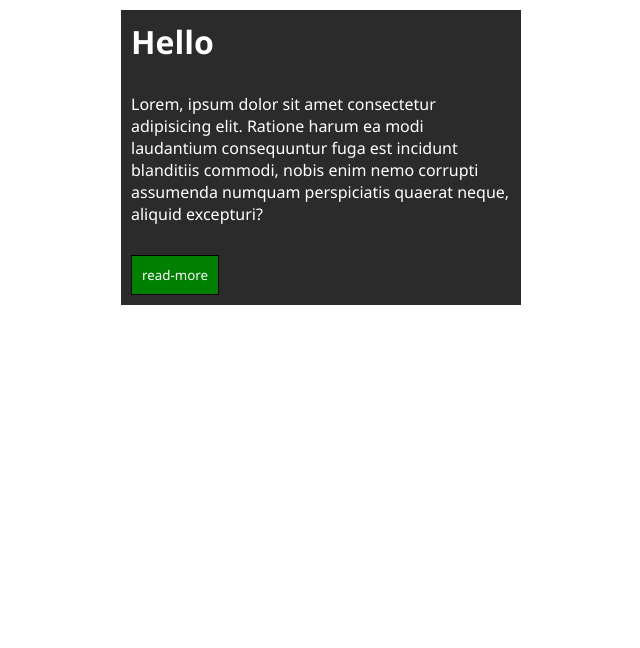
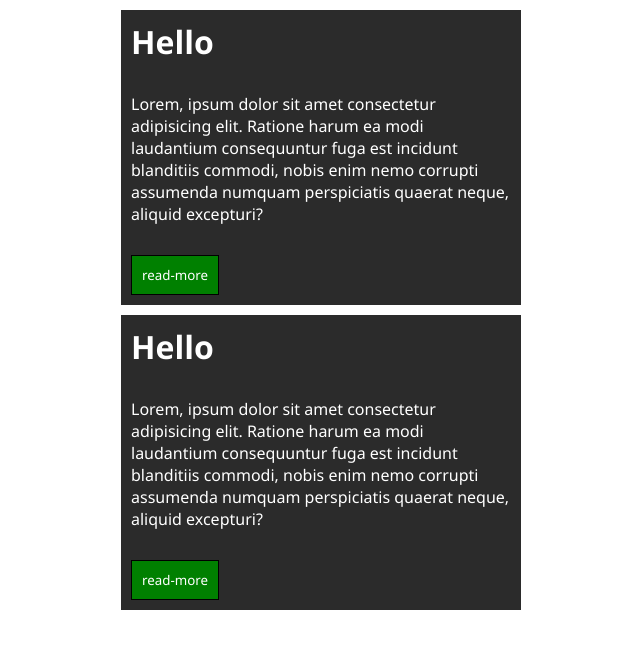
Before and after one commit to ErfanBahadori/test, a plain HTML site: page index.html in a window 1280 px wide. Shown: the whole page, without its empty margins (319-959 px from the left). Drawn offline with Linux system fonts and the light colour scheme.

Commit message:
version-4

```diff
--- a/index.html
+++ b/index.html
@@ -13,5 +13,10 @@
         <p>Lorem, ipsum dolor sit amet consectetur adipisicing elit. Ratione harum ea modi laudantium consequuntur fuga est incidunt blanditiis commodi, nobis enim nemo corrupti assumenda numquam perspiciatis quaerat neque, aliquid excepturi?</p>
         <button>read-more</button>
     </div>
+    <div>
+        <h1>Hello</h1>
+        <p>Lorem, ipsum dolor sit amet consectetur adipisicing elit. Ratione harum ea modi laudantium consequuntur fuga est incidunt blanditiis commodi, nobis enim nemo corrupti assumenda numquam perspiciatis quaerat neque, aliquid excepturi?</p>
+        <button>read-more</button>
+    </div>
 </body>
 </html>
```
